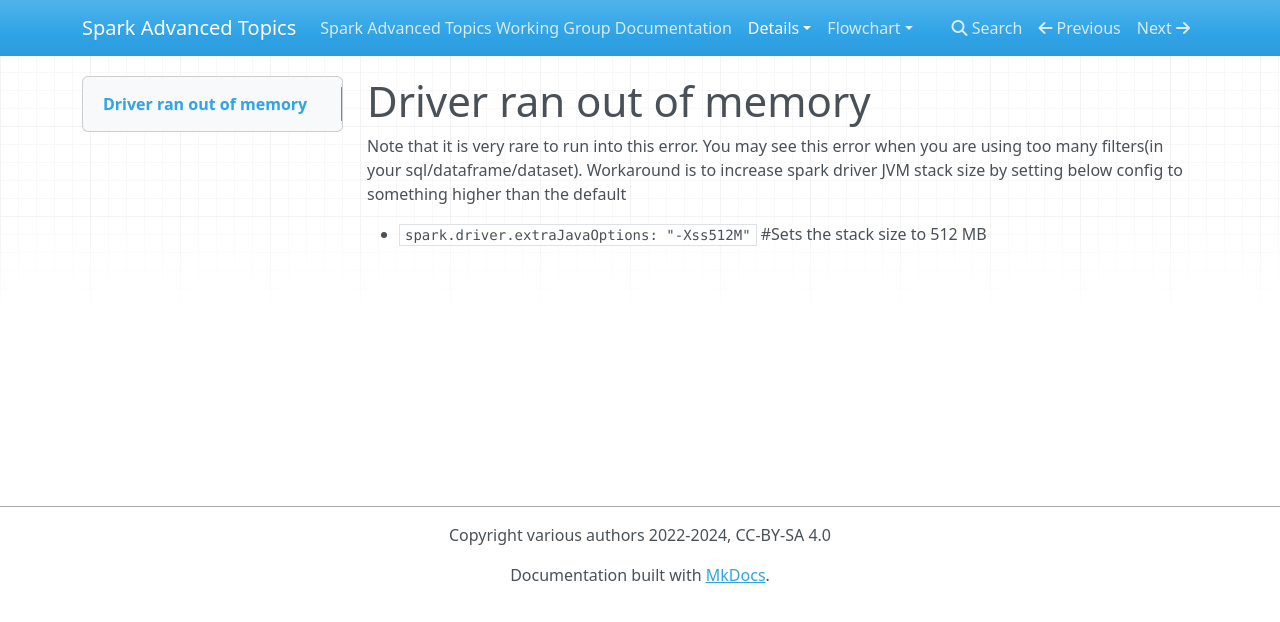
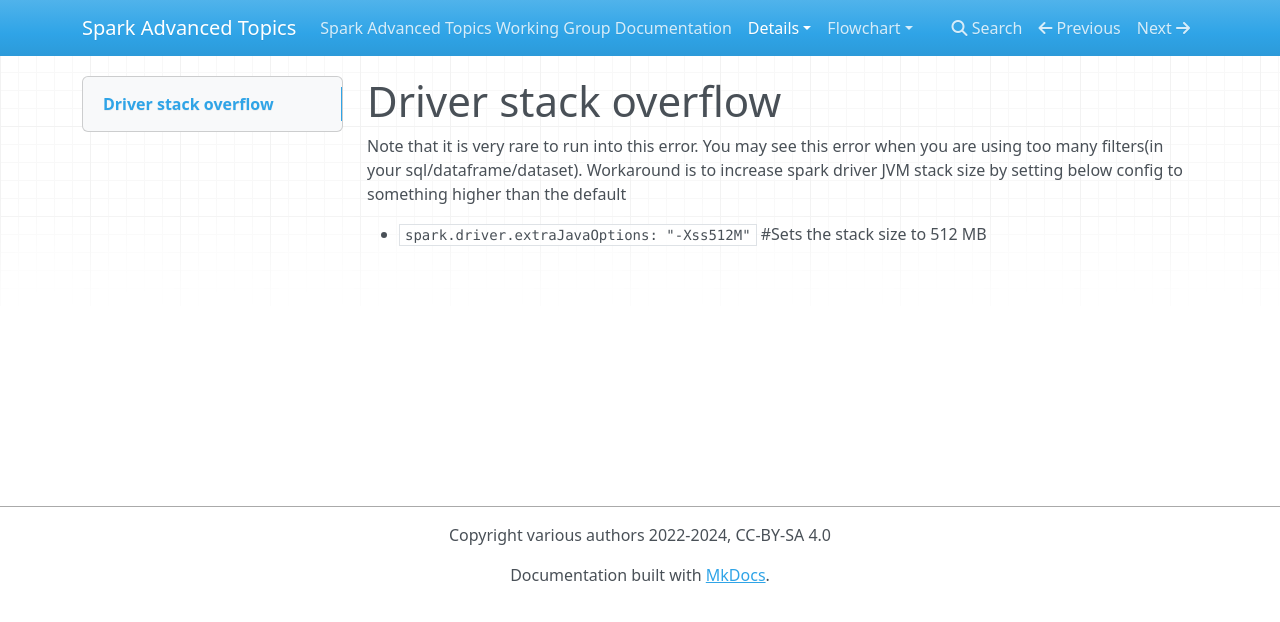
Before and after one commit to holdenk/spark-flowchart, an MkDocs documentation site: the page built from docs/details/error-driver-stack-overflow.md, in a window 1280 px wide. Shown: the top 622 px of the page. Built offline with MkDocs 1.6.1, drawn with Linux system fonts in a browser that asks for light colours; nearby versions of some CDN libraries.

Commit message:
Fixed typo in error-driver-stack-overflow.md
Changed Driver ran out of memory to Driver stack overflow

```diff
--- a/docs/details/error-driver-stack-overflow.md
+++ b/docs/details/error-driver-stack-overflow.md
@@ -1,4 +1,4 @@
-#Driver ran out of memory
+#Driver stack overflow
 
 Note that it is very rare to run into this error. You may see this error when you are using too many filters(in your sql/dataframe/dataset). Workaround is to increase spark driver JVM stack size by setting below config to something higher than the default
 
```
